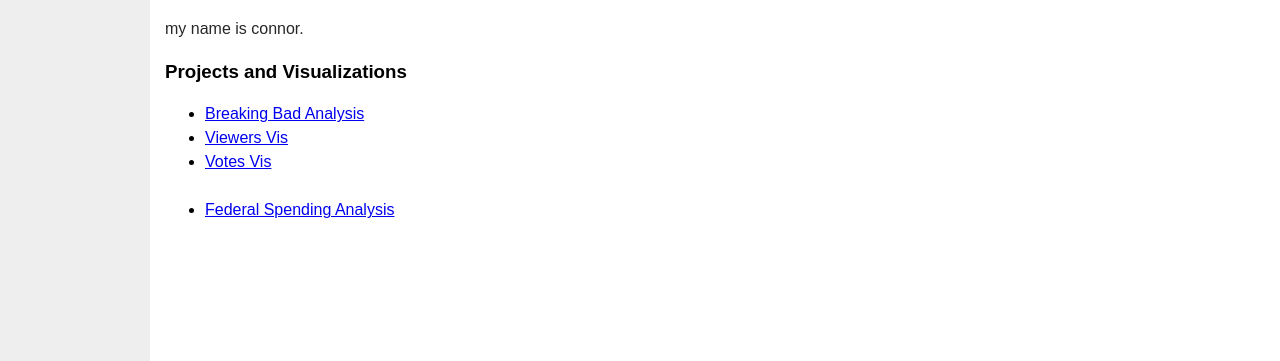
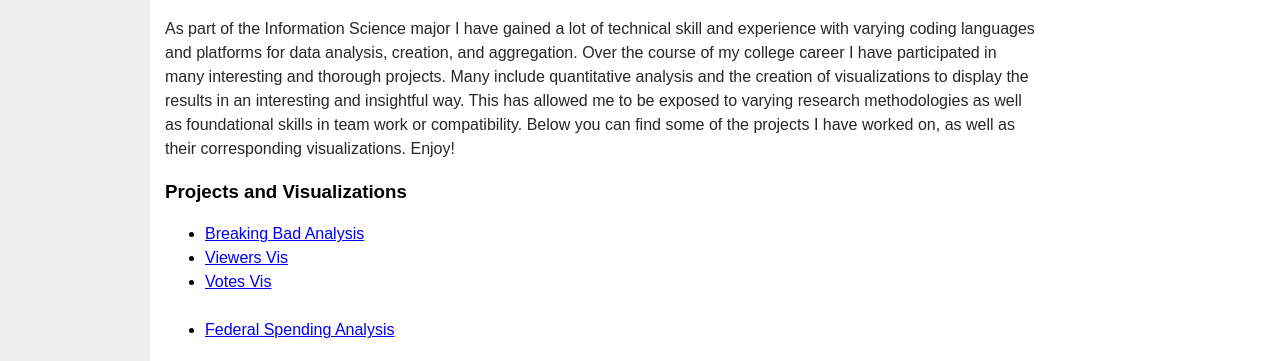
Before and after one commit to coSaari/coSaari.github.io, a plain HTML site: page Portfolio.html in a window 1280 px wide. Shown: the part 751-1112 px from the top of the page. Drawn offline with Linux system fonts and the light colour scheme.

Commit message:
Update Portfolio.html

```diff
--- a/Portfolio.html
+++ b/Portfolio.html
@@ -22,7 +22,13 @@
                 <h1>Portfolio</h1>
                 <h2>Qualifications</h2>
                     <p>
-                        my name is connor.
+                     As part of the Information Science major I have gained a lot of technical skill and
+                     experience with varying coding languages and platforms for data analysis, creation, and aggregation.
+                     Over the course of my college career I have participated in many interesting and thorough projects.
+                     Many include quantitative analysis and the creation of visualizations to display the results in an
+                     interesting and insightful way. This has allowed me to be exposed to varying research methodologies
+                     as well as foundational skills in team work or compatibility. Below you can find some of the projects
+                     I have worked on, as well as their corresponding visualizations. Enjoy!
                     </p>
 
                 <h3>Projects and Visualizations</h3>
```
